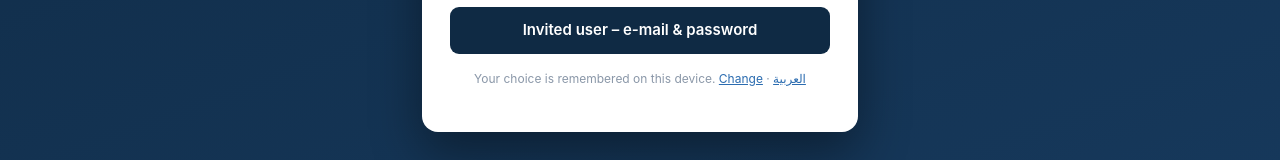
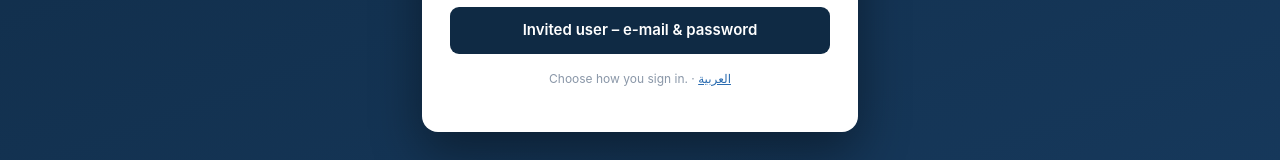
Before and after one commit to smartpioneersusa-beep/inovex-wms, a plain HTML site: page index.html in a window 1280 px wide. Shown: the part 471-631 px from the top of the page. Drawn offline with Linux system fonts and the light colour scheme.

Commit message:
Add files via upload

```diff
--- a/index.html
+++ b/index.html
@@ -37,14 +37,14 @@
     <a class="btn ghost" id="guest" href="#">Invited user – e-mail &amp; password</a>
   </div>
   <div id="wait" hidden><div class="spin"></div><div id="msg">Opening…</div></div>
-  <p class="small"><span id="rem">Your choice is remembered on this device.</span> <a href="./?choose=1" id="chg">Change</a> · <a href="#" id="lang">العربية</a></p>
+  <p class="small"><span id="rem">Choose how you sign in.</span><a href="#" id="chg" hidden></a> · <a href="#" id="lang">العربية</a></p>
 </div>
 <script src="./config.js"></script>
 <script>
 (function () {
   var C = window.WMS_CONFIG, q = new URLSearchParams(location.search), $ = function (i) { return document.getElementById(i); };
   var get = function (k) { try { return localStorage.getItem(k); } catch (e) { return null; } }, set = function (k, v) { try { localStorage.setItem(k, v); } catch (e) {} };
-  var AR = { t: 'نظام المستودعات والمخزون', sub: 'بوابة آمنة – للمستخدمين المصرّح لهم فقط', staff: 'موظفو إنوفكس (@inovex-group.com)', guest: 'مستخدم مدعو – البريد وكلمة المرور', msg: 'جارٍ الفتح…', rem: 'يُحفظ اختيارك على هذا الجهاز.', chg: 'تغيير', lang: 'English' };
+  var AR = { t: 'نظام المستودعات والمخزون', sub: 'بوابة آمنة – للمستخدمين المصرّح لهم فقط', staff: 'موظفو إنوفكس (@inovex-group.com)', guest: 'مستخدم مدعو – البريد وكلمة المرور', msg: 'جارٍ الفتح…', rem: 'اختر طريقة الدخول.', chg: '', lang: 'English' };
   var EN = {}; Object.keys(AR).forEach(function (k) { EN[k] = $(k).textContent; });
   function lang(l) { var T = l === 'ar' ? AR : EN; document.documentElement.lang = l; document.documentElement.dir = l === 'ar' ? 'rtl' : 'ltr'; Object.keys(T).forEach(function (k) { $(k).textContent = T[k]; }); set('wms-lang', l); }
   lang(get('wms-lang') || (/^ar/i.test(navigator.language) ? 'ar' : 'en'));
@@ -52,7 +52,7 @@
   function go(mode) { set('wms-mode', mode); $('choose').hidden = true; $('wait').hidden = false; location.replace(mode === 'staff' ? C.staffUrl + '?via=staff' : C.appUrl); }
   $('staff').onclick = function (e) { e.preventDefault(); go('staff'); };
   $('guest').onclick = function (e) { e.preventDefault(); go('guest'); };
-  var m = q.get('choose') ? null : get('wms-mode'); if (m === 'staff' || m === 'guest') go(m);
+  var m = get('wms-mode'); if (m === 'staff' || m === 'guest') $(m).style.outline = '3px solid #f28c28';  // remember last choice, but always let the user choose
 })();
 </script>
 </body>
```
